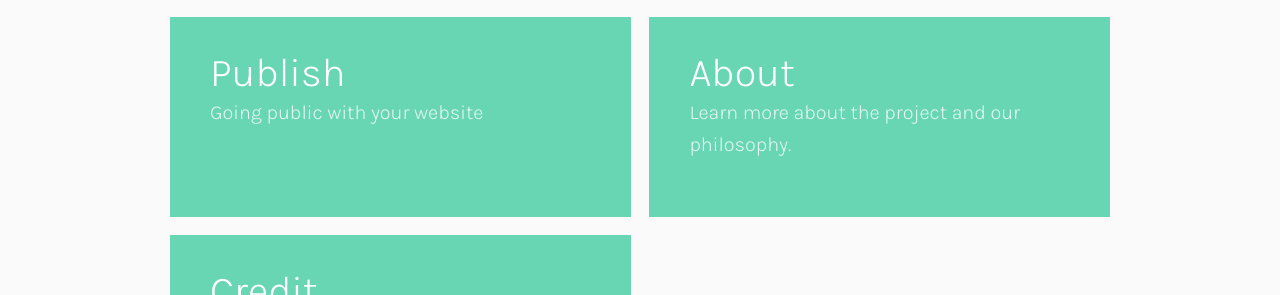
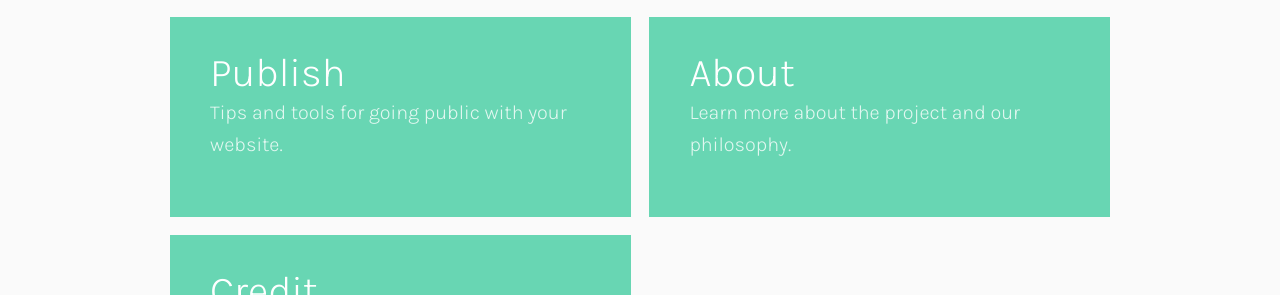
Before and after one commit to scholarslab/brackets, a Jekyll site: the page built from index.html, in a window 1280 px wide. Shown: the part 1377-1672 px from the top of the page. Built offline with Jekyll 4.4.1, drawn with Linux system fonts in a browser that asks for light colours; a script that is not in the unit is left out.

Commit message:
Fixes publishing summary.

```diff
--- a/publish.html
+++ b/publish.html
@@ -1,7 +1,7 @@
 ---
 layout: page
 title: Publish
-summary: Going public with your website
+summary: Tips and tools for going public with your website.
 ---
 <h2>Publishing your website (that you own)</h2>
 <p>
```
